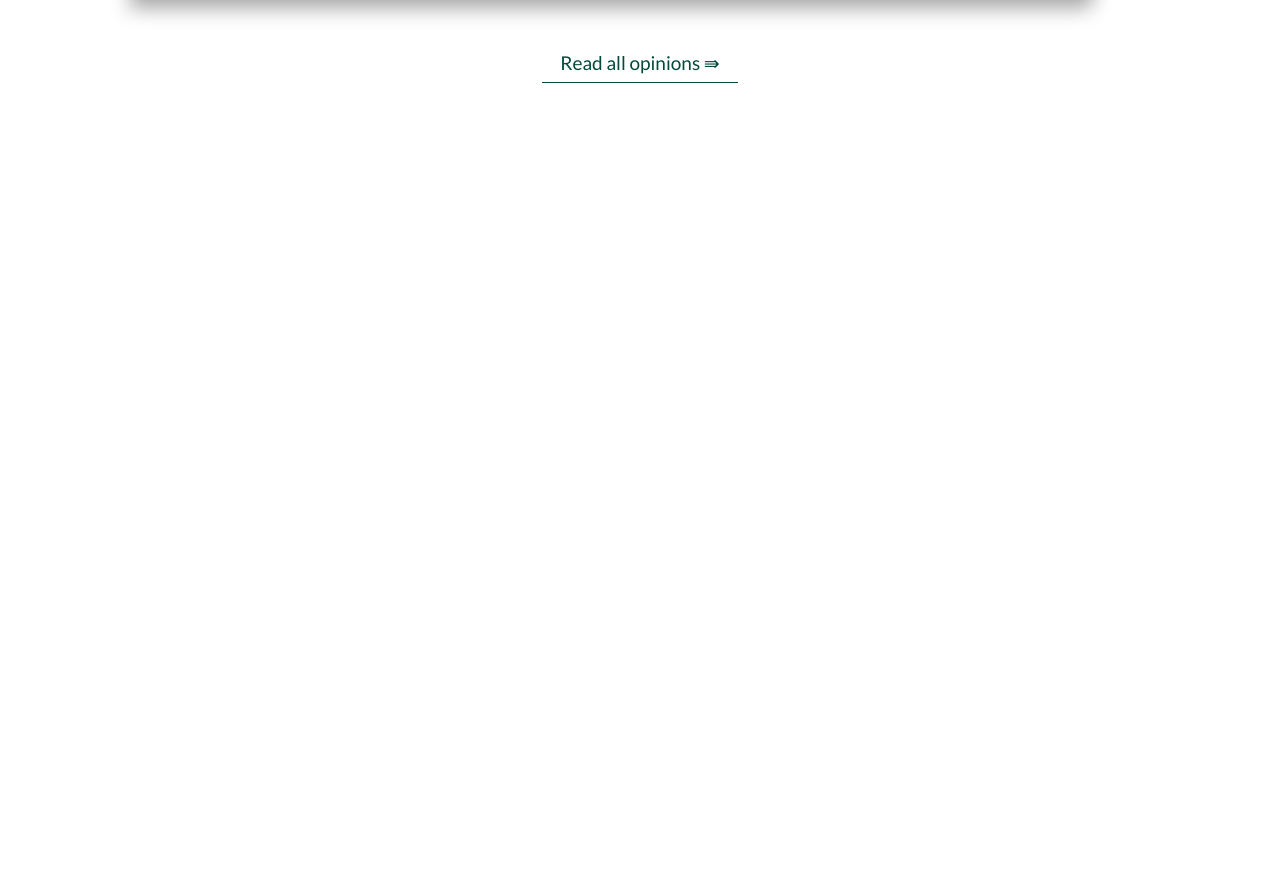
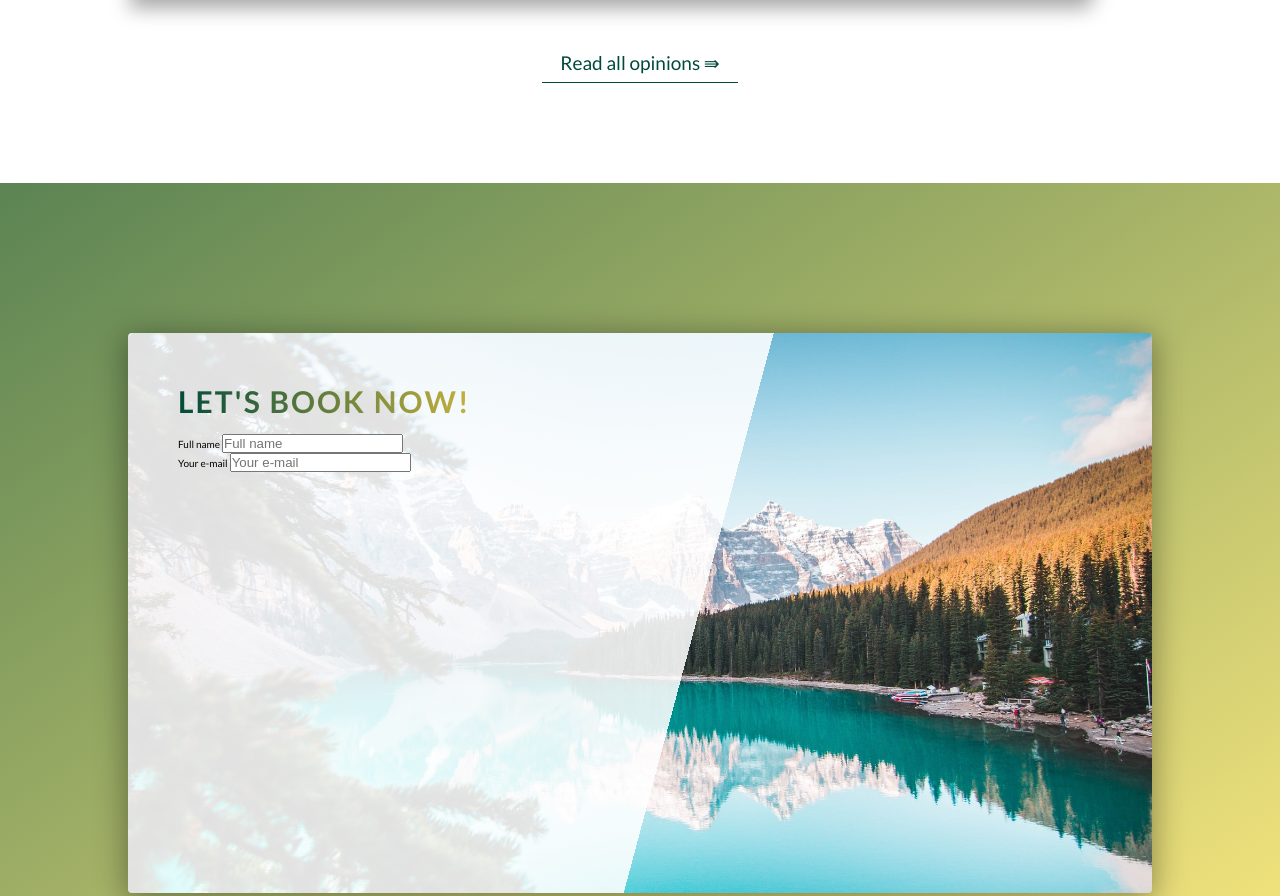
Before and after one commit to Agnesbrzo/natural, a website: page index.html in a window 1280 px wide. Shown: the part 4106-5002 px from the top of the page. Before the commit the page ends 4329 px from the top, so only its background shows below. Drawn offline with Linux system fonts and the light colour scheme.

Commit message:
preparing form section

```diff
--- a/index.html
+++ b/index.html
@@ -327,6 +327,39 @@
           >
         </div>
       </section>
+      <section class="form">
+        <div class="row">
+          <div class="form-box">
+            <div class="form-text-container">
+              <h3 class="heading-secondary u-margin-bottom-small">
+                Let's book now!
+              </h3>
+              <form action="#">
+                <div class="form__group">
+                  <label class="form__label" for="name">Full name</label>
+                  <input
+                    class="form__input"
+                    type="text"
+                    id="name"
+                    required
+                    placeholder="Full name"
+                  />
+                </div>
+
+                <div class="form-group">
+                  <label for="email">Your e-mail</label>
+                  <input
+                    type="email"
+                    id="email"
+                    required
+                    placeholder="Your e-mail"
+                  />
+                </div>
+              </form>
+            </div>
+          </div>
+        </div>
+      </section>
     </main>
     <!-- <section>
       <div class="row">
--- a/sass/pages/_home.scss
+++ b/sass/pages/_home.scss
@@ -29,7 +29,7 @@
 }
 
 section.opinions {
-  padding: 11rem 0 10rem;
+  padding: 11rem 0 6rem;
 
   position: relative;
 }
@@ -37,3 +37,37 @@ section.opinions {
 section.opinions .row:not(:last-child) {
   margin-bottom: 4.6rem;
 }
+
+section.form {
+  padding: 15rem 0;
+  min-height: 50rem;
+  background-image: linear-gradient(
+    to right bottom,
+
+    $color-bg-green -55%,
+    $color-bg-light
+  );
+
+  .form-box {
+    background-image: linear-gradient(
+        105deg,
+        rgba(255, 255, 255, 0.87) 0%,
+        rgba(255, 255, 255, 0.87) 55%,
+        transparent 55%
+      ),
+      url(../../img/form-section-big.jpg);
+    background-size: cover;
+    background-position: center;
+    width: 80%;
+    margin: 0 auto;
+    height: 50vw;
+    max-height: 56rem;
+    border-radius: 4px;
+    box-shadow: 0 0.5rem 3rem 3px $color-shadow;
+    .form-text-container {
+      width: 50%;
+      height: 100%;
+      padding: 5rem;
+    }
+  }
+}
```
Also changed, not shown: css/style.css, img/form-section-big.jpg (added), img/form-section-small.jpg (added).
